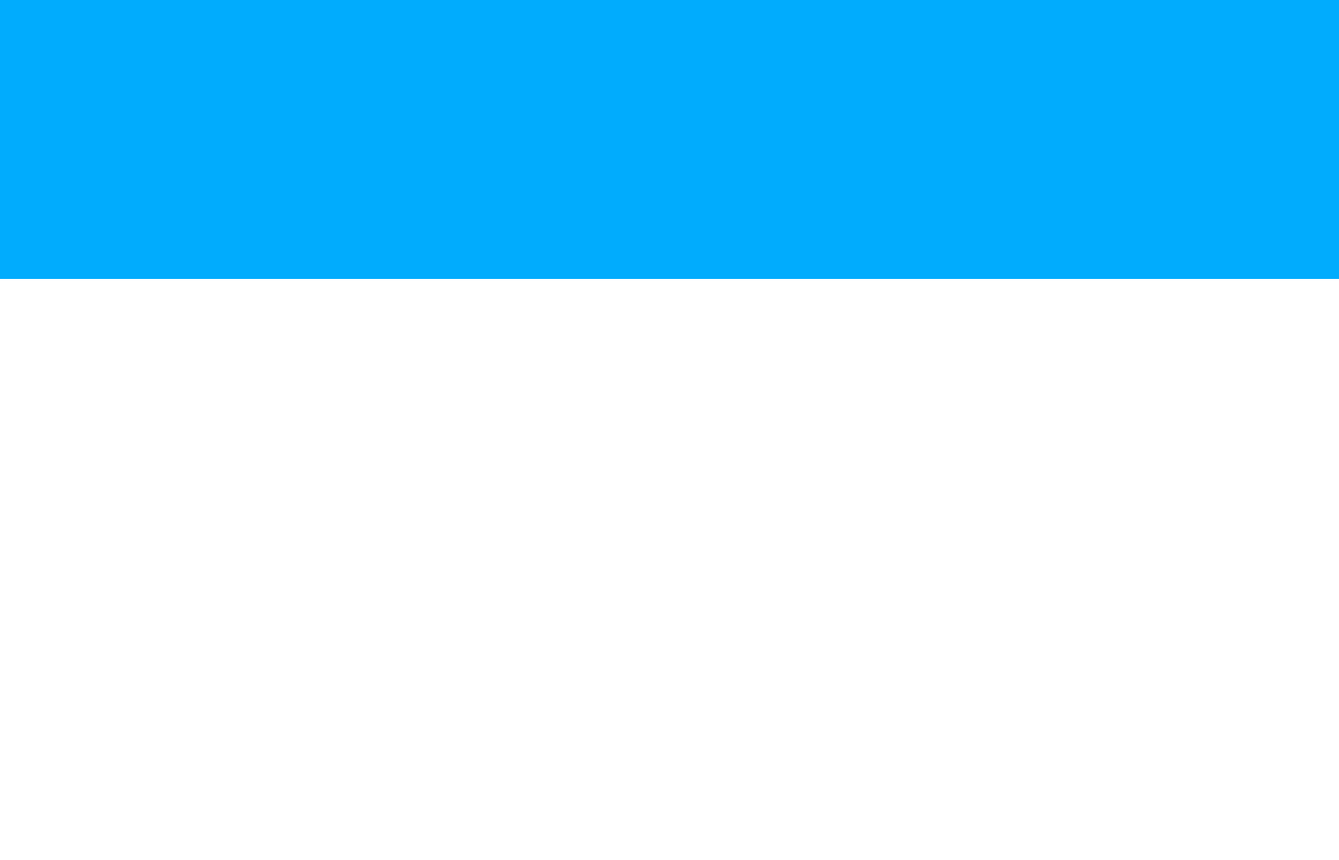
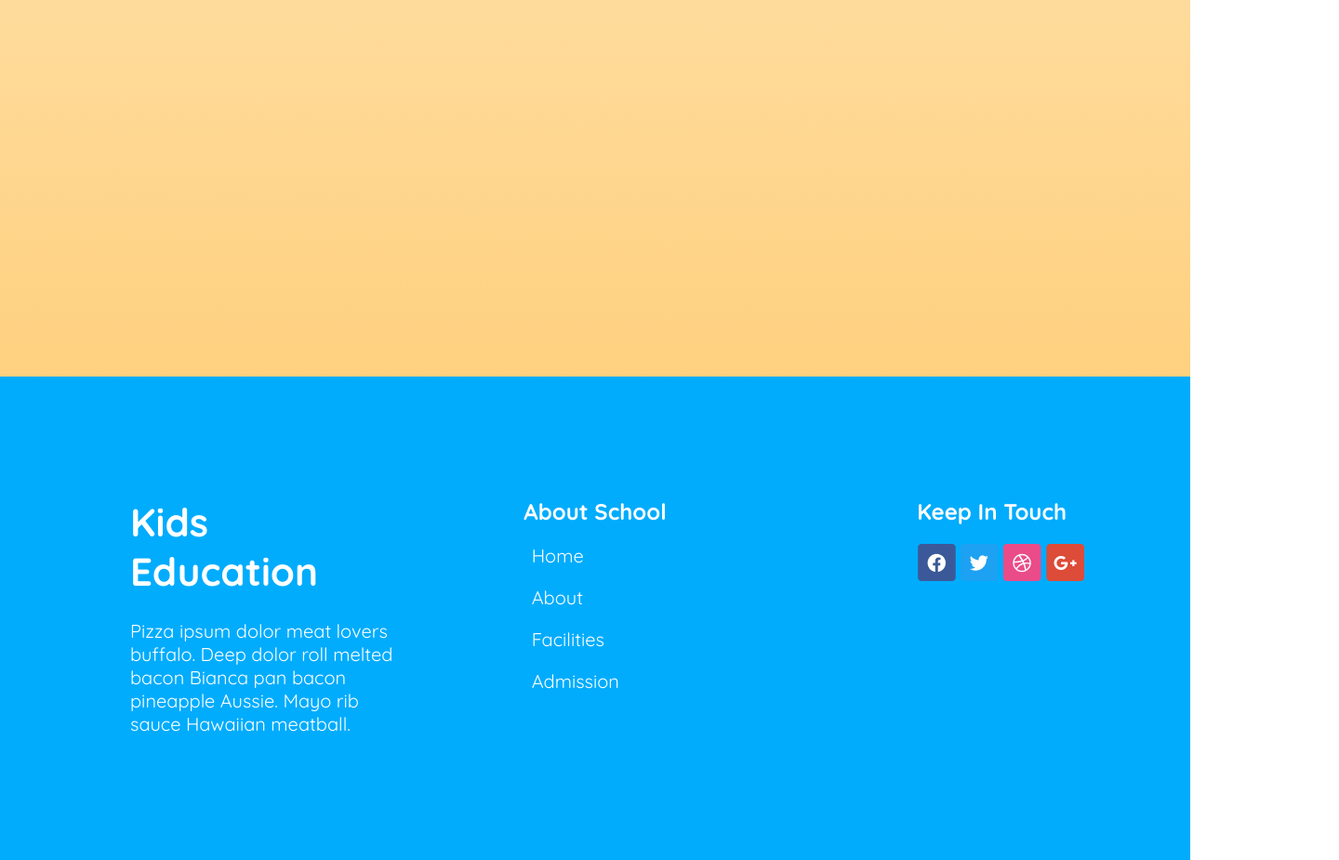
Before and after one commit to ahmadakil67/kids-school, a plain HTML site: page index.html in a window 1280 px wide. Shown: the part 2517-3442 px from the top of the page at 93% size, 1440 px wide, since content can reach past the window. Before the commit the page ends 2817 px from the top, so only its background shows below. Drawn offline with Linux system fonts and the light colour scheme.

Commit message:
completed desktop view

```diff
--- a/index.html
+++ b/index.html
@@ -146,7 +146,31 @@
     </main>
 
     <footer>
+        <div class="parent">
+            <div class="div1">
+                <h2>Kids <br>Education</h2>
+                <p>Pizza ipsum dolor meat lovers buffalo. Deep dolor roll melted bacon Bianca pan bacon pineapple Aussie. Mayo rib sauce Hawaiian meatball.</p>
+            </div>
+            <div class="div2">
+                <h3>About School</h3>
+                <ul>
+                    <li>Home</li>
+                    <li>About</li>
+                    <li>Facilities</li>
+                    <li>Admission</li>
+                </ul>
+            </div>
+            <div class="div3">
+                <h3>Keep In Touch </h3>
+                <div>
+                    <img src="assets/fb.png" alt="">
+                    <img src="assets/twitter.png" alt="">
+                    <img src="assets/dribble.png" alt="">
+                    <img src="assets/google+.png" alt="">
+                </div>
+            </div>
 
+        </div>
     </footer>
 </body>
 
--- a/styles/footer.css
+++ b/styles/footer.css
@@ -1,5 +1,68 @@
 footer{
-    width: 1440px;
+    max-width: 100%;
     height: 520px;
     background-color: #01ACFD;
+    text-align: center;
+    margin: 0 auto;
+
 }
+
+footer .parent {
+    display: grid;
+    grid-template-columns: repeat(3, 1fr);
+    grid-template-rows: 1fr;
+    grid-column-gap: 0px;
+    grid-row-gap: 0px;
+    }
+
+footer .div1 {
+    grid-area: 1 / 1 / 2 / 2;
+    margin-top: 130px;
+}
+
+.div1 h2{
+    margin-left: 140px;
+    text-align: justify;
+    color: white;
+    font-size: 42px;
+    font-weight: bold;
+    margin-bottom: 25px;
+}
+.div1 p{
+    color: white;
+    font-size: 20px;
+    margin-left: 140px;
+    text-align: left;
+}
+.div2 {
+    grid-area: 1 / 2 / 2 / 3;
+    margin-top: 130px;
+}
+.div2 h3{
+    color: white;
+    font-size: 24px;
+    margin-bottom: 20px;
+}
+.div2 li{
+    display: flex;
+    justify-content: left;
+    text-decoration: none;
+    margin-left: 145px;
+    margin-bottom: 20px;
+    color: white;
+    font-weight: normal;
+}
+.div3 {
+    grid-area: 1 / 3 / 2 / 4;
+    margin-top: 130px;
+ }
+
+ .div3 h3{
+    color: white;
+    font-size: 24px;
+    margin-bottom: 20px;
+ }
+
+ .div3 > div{
+    margin-left: 20px;
+ }
```
